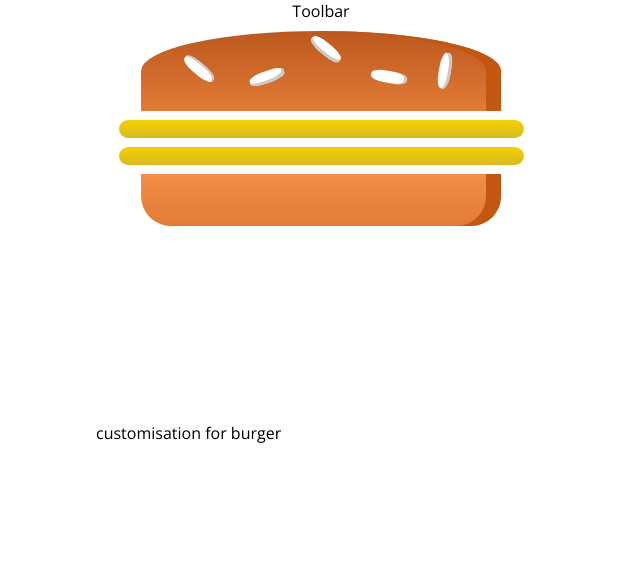
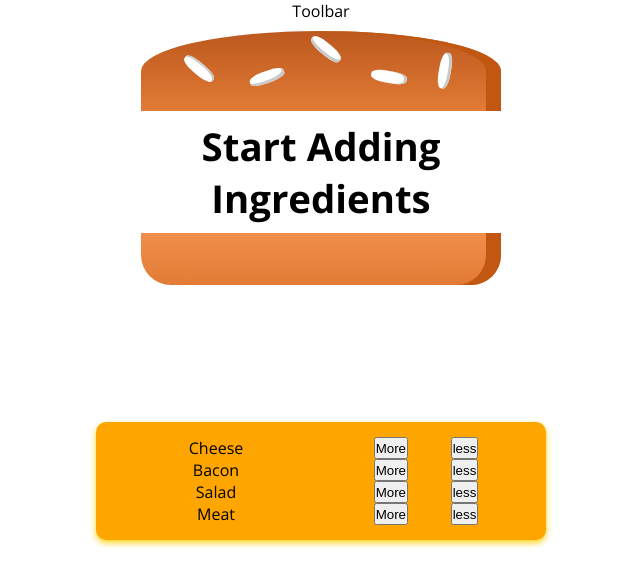
Before and after one commit to Tusharg1999/burger-react, a React (Create React App) app: page / in a window 1280 px wide. Shown: the top 586 px of the page, without its empty margins (319-959 px from the left). Built offline with nearby package versions, Linux system fonts and the light colour scheme.

Commit message:
adding and removing ingredients

```diff
--- a/src/components/burger/Burger.js
+++ b/src/components/burger/Burger.js
@@ -3,12 +3,17 @@ import './Burger.css'
 import BurgerIngredients from "./burgerIngredients/BurgerIngredients";
 
 const burger = (props) => {
-    const BurgerToBuild = Object.keys(props.ingredients).map((item) => {
+    let BurgerToBuild = Object.keys(props.ingredients).map((item) => {
             return [...Array(props.ingredients[item])].map((_, i) => {
                 console.log(item)
                 return <BurgerIngredients key={item + i} type={item}/>
             })
-        });
+        })
+        .reduce((acc,currentValue)=>acc.concat(currentValue),[]);
+        if (BurgerToBuild.length===0){
+           BurgerToBuild=<h1>Start Adding Ingredients</h1>
+        }
+    console.log(BurgerToBuild)
     return (
         <div className="Burger">
             <BurgerIngredients type="breadTop"/>
--- /dev/null
+++ b/src/components/burger/buildControl/BuildControl.css
@@ -0,0 +1,9 @@
+.buildControlContainer{
+    padding: 15px;
+    border-radius: 10px;
+    width: 100%;
+    display: flex;
+    flex-direction: column;
+    background: orange;
+    box-shadow:0 3px 6px 0 #ffd51c;
+}
--- /dev/null
+++ b/src/components/burger/buildControl/BuildControl.js
@@ -0,0 +1,31 @@
+import React from "react";
+import './BuildControl.css'
+import Controls from './controls/Controls'
+
+const buildControls = (props) => {
+        let ingredients = [
+            {label: "Cheese", type: "cheese"},
+            {label: "Bacon", type: "bacon"},
+            {label: "Salad", type: "salad"},
+            {label: "Meat", type: "meat"}
+        ];
+
+        return (
+            <div className="buildControlContainer">
+                {
+                    ingredients.map((ingredient) => {
+                        return <Controls key={ingredient.label} label={ingredient.label}
+                                         addIngredient={() => {
+                                             props.addIngredient(ingredient.type)
+                                         }}
+
+                                         removeIngredient={()=> props.removeIngredient(ingredient.type)}
+                        />
+                    })
+                }
+            </div>
+        )
+    }
+;
+
+export default buildControls;
--- /dev/null
+++ b/src/components/burger/buildControl/controls/Controls.css
@@ -0,0 +1,12 @@
+.controlContainer{
+    display: flex;
+    flex-direction: row;
+    justify-content: space-evenly;
+}
+.controlContainer div{
+    padding-left:10px;
+    padding-right:10px;
+    display: flex;
+    justify-content: space-evenly;
+    flex: 1;
+}
--- /dev/null
+++ b/src/components/burger/buildControl/controls/Controls.js
@@ -0,0 +1,15 @@
+import React from "react";
+import './Controls.css'
+const controls=(props)=>{
+    return(
+      <div className="controlContainer">
+          <div>{props.label}</div>
+          <div>
+              <button onClick={props.addIngredient}>More</button>
+              <button onClick={props.removeIngredient}>less</button>
+          </div>
+      </div>
+    )
+};
+
+export default controls;
--- /dev/null
+++ b/src/components/layout/Layout.css
@@ -0,0 +1,4 @@
+.layoutContainer{
+    width: 100%;
+    flex: 1;
+}
--- a/src/containers/App.css
+++ b/src/containers/App.css
@@ -7,4 +7,5 @@
     display: flex;
     flex-direction: column;
     align-items: center;
+    width: 100%;
 }
--- a/src/containers/burgerBuilder/BurgerBuilder.js
+++ b/src/containers/burgerBuilder/BurgerBuilder.js
@@ -1,22 +1,67 @@
 import React, {Component} from 'react'
 import Aux from '../../hoc/Aux'
 import Burger from '../../components/burger/Burger'
-
+import BuildControl from '../../components/burger/buildControl/BuildControl'
+const price={
+    cheese: 2,
+    meat:4,
+    bacon: 1,
+    salad: .8
+};
 class BurgerBuilder extends Component {
     constructor(props) {
         super(props);
         this.state = {
             myIngredients: {
-                cheese: 2,
-            }
+                cheese: 0,
+                salad: 0,
+                bacon: 0,
+                meat: 0
+            },
+            totalPrice: 4
         }
     }
+
+    addItemHandler = (type) => {
+    const chooseTypeValue=this.state.myIngredients[type];
+    const updateChooseTypeValue=chooseTypeValue+1;
+    const allIngredients={
+        ...this.state.myIngredients
+    };
+    allIngredients[type]=updateChooseTypeValue;
+    const currentPrice=this.state.totalPrice;
+    const newPrice=currentPrice+price[type]
+    this.setState({
+        myIngredients:allIngredients,
+        totalPrice:newPrice
+    })
+    };
+    removeItemHandler=(type)=>{
+        const chooseTypeValue=this.state.myIngredients[type];
+        if (chooseTypeValue<=0){
+            return;
+        }
+        const updateChooseTypeValue=chooseTypeValue-1;
+        const allIngredients={
+            ...this.state.myIngredients
+        };
+        allIngredients[type]=updateChooseTypeValue;
+        const currentPrice=this.state.totalPrice;
+        if (currentPrice===4){
+            return;
+        }
+        const newPrice=currentPrice-price[type];
+        this.setState({
+            myIngredients:allIngredients,
+            totalPrice:newPrice
+        })
+    };
 
     render() {
         return (
             <Aux>
                 <Burger ingredients={this.state.myIngredients}/>
-                <p>customisation for burger</p>
+                <BuildControl addIngredient={this.addItemHandler} removeIngredient={this.removeItemHandler}/>
             </Aux>
         )
     }
```
